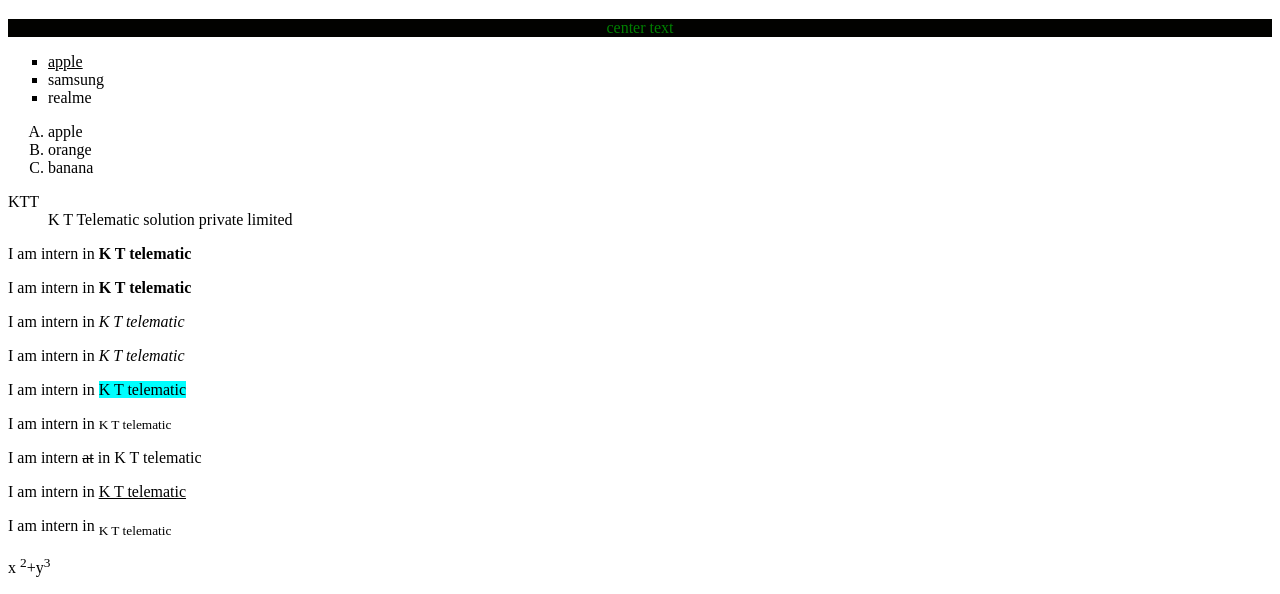
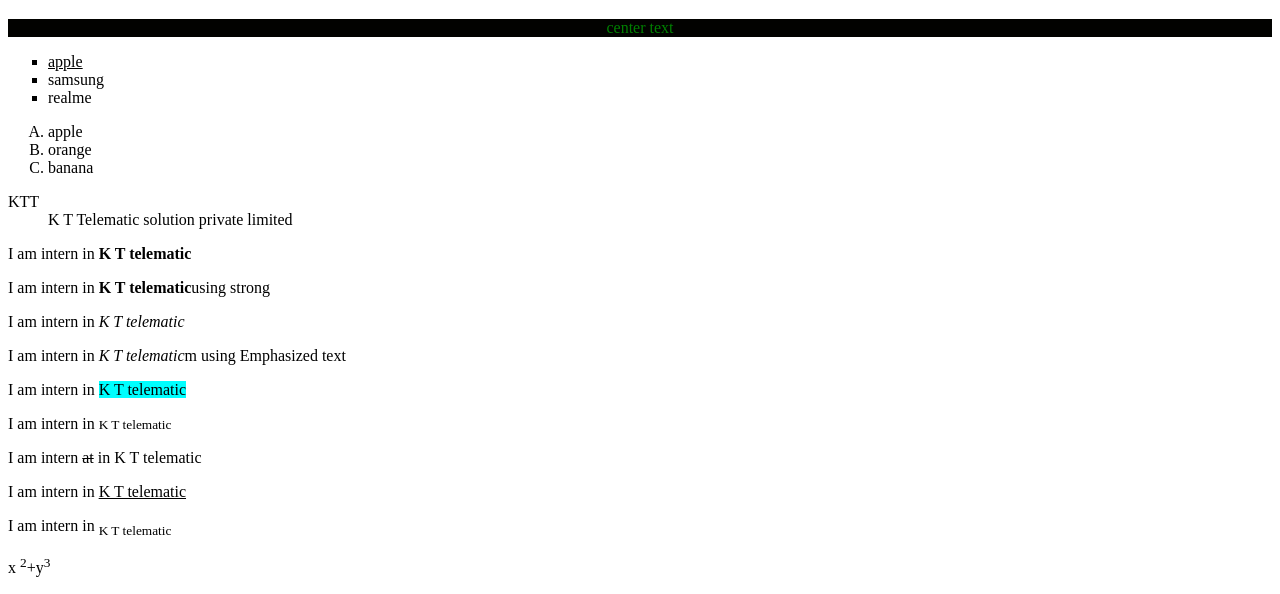
Before and after one commit to DhanushManickam/ktt_intern, a plain HTML site: page HTML/basic.html in a window 1280 px wide. Shown: the part 656-1250 px from the top of the page. Drawn offline with Linux system fonts and the light colour scheme.

Commit message:
Update basic.html

```diff
--- a/HTML/basic.html
+++ b/HTML/basic.html
@@ -68,9 +68,9 @@
       <!-- Formatting -->
 
       <p>I am intern in <b>K T telematic</b></p>
-      <p> I am intern in <strong> K T telematic</strong> </p>
+      <p> I am intern in <strong> K T telematic</strong>using strong </p>
       <p>I am intern in <i>K T telematic</i></p>
-      <p>I am intern in <em>K T telematic</em></p>
+      <p>I am intern in <em>K T telematic</em>m using Emphasized text</p>
       <p>I am intern in <mark style="background-color :aqua;">K T telematic</mark></p>
       <p>I am intern in <small>K T telematic</small></p>
       <p>I am intern <del>at</del> in K T telematic</p>
```
